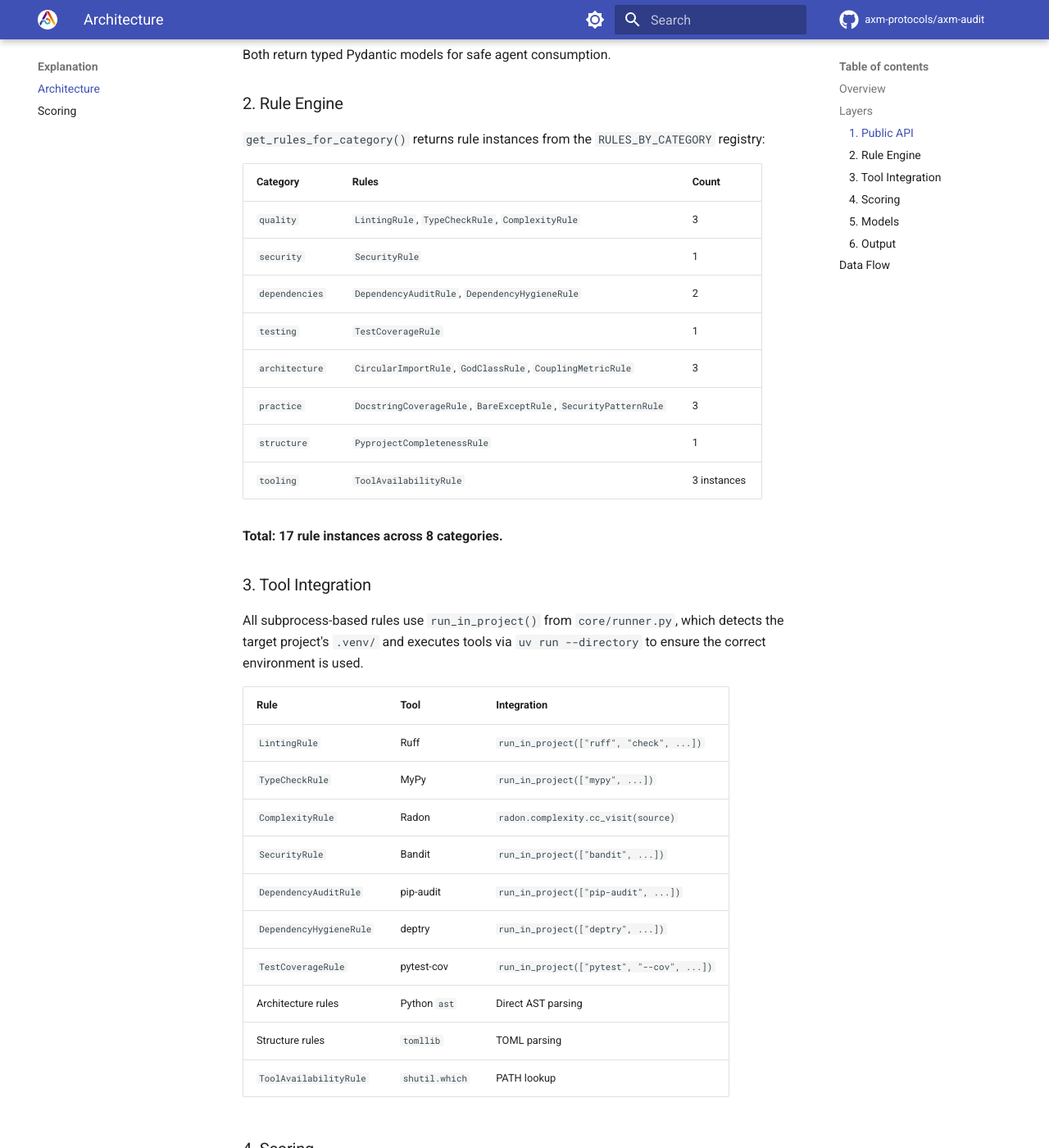
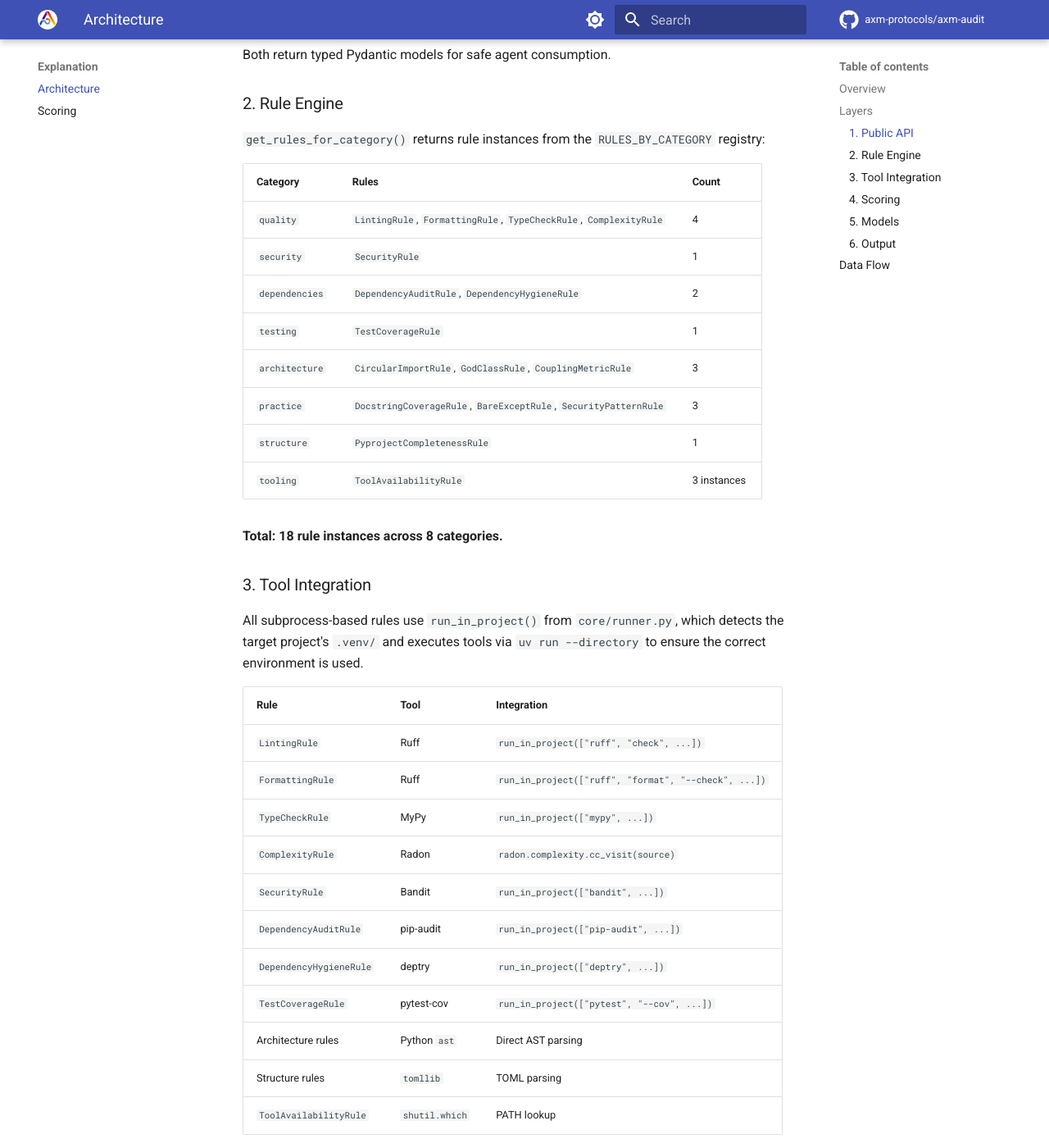
Before and after one commit to axm-protocols/axm-audit, an MkDocs documentation site: the page built from docs/explanation/architecture.md, in a window 1280 px wide and 1400 px high, scrolled down 742 px. Shown: the whole window at 82% size. Built offline with MkDocs 1.6.1 and Material for MkDocs 9.7.7, drawn with Linux system fonts in a browser that asks for light colours; comment, search, counter and statistics services are not loaded.

Commit message:
docs: update all doc pages for FormattingRule (17→18 rules) [AXM-74]

```diff
--- a/docs/explanation/architecture.md
+++ b/docs/explanation/architecture.md
@@ -100,7 +100,7 @@ Both return typed Pydantic models for safe agent consumption.
 
 | Category | Rules | Count |
 |---|---|---|
-| `quality` | `LintingRule`, `TypeCheckRule`, `ComplexityRule` | 3 |
+| `quality` | `LintingRule`, `FormattingRule`, `TypeCheckRule`, `ComplexityRule` | 4 |
 | `security` | `SecurityRule` | 1 |
 | `dependencies` | `DependencyAuditRule`, `DependencyHygieneRule` | 2 |
 | `testing` | `TestCoverageRule` | 1 |
@@ -109,7 +109,7 @@ Both return typed Pydantic models for safe agent consumption.
 | `structure` | `PyprojectCompletenessRule` | 1 |
 | `tooling` | `ToolAvailabilityRule` | 3 instances |
 
-**Total: 17 rule instances across 8 categories.**
+**Total: 18 rule instances across 8 categories.**
 
 ### 3. Tool Integration
 
@@ -118,6 +118,7 @@ All subprocess-based rules use `run_in_project()` from `core/runner.py`, which d
 | Rule | Tool | Integration |
 |---|---|---|
 | `LintingRule` | Ruff | `run_in_project(["ruff", "check", ...])` |
+| `FormattingRule` | Ruff | `run_in_project(["ruff", "format", "--check", ...])` |
 | `TypeCheckRule` | MyPy | `run_in_project(["mypy", ...])` |
 | `ComplexityRule` | Radon | `radon.complexity.cc_visit(source)` |
 | `SecurityRule` | Bandit | `run_in_project(["bandit", ...])` |
@@ -164,7 +165,7 @@ sequenceDiagram
 
     User->>CLI: axm-audit audit . / audit_project(Path("."))
     CLI->>Auditor: get_rules_for_category(category)
-    Auditor-->>CLI: list[ProjectRule] (17 rules)
+    Auditor-->>CLI: list[ProjectRule] (18 rules)
     loop For each rule
         CLI->>Rules: rule.check(project_path)
         Rules->>Tools: Ruff / MyPy / Radon / Bandit / etc.
```
Also changed, not shown: README.md (+1 -1 lines), docs/explanation/scoring.md (+8 -0 lines), docs/howto/categories.md (+2 -2 lines), 1 other file.
